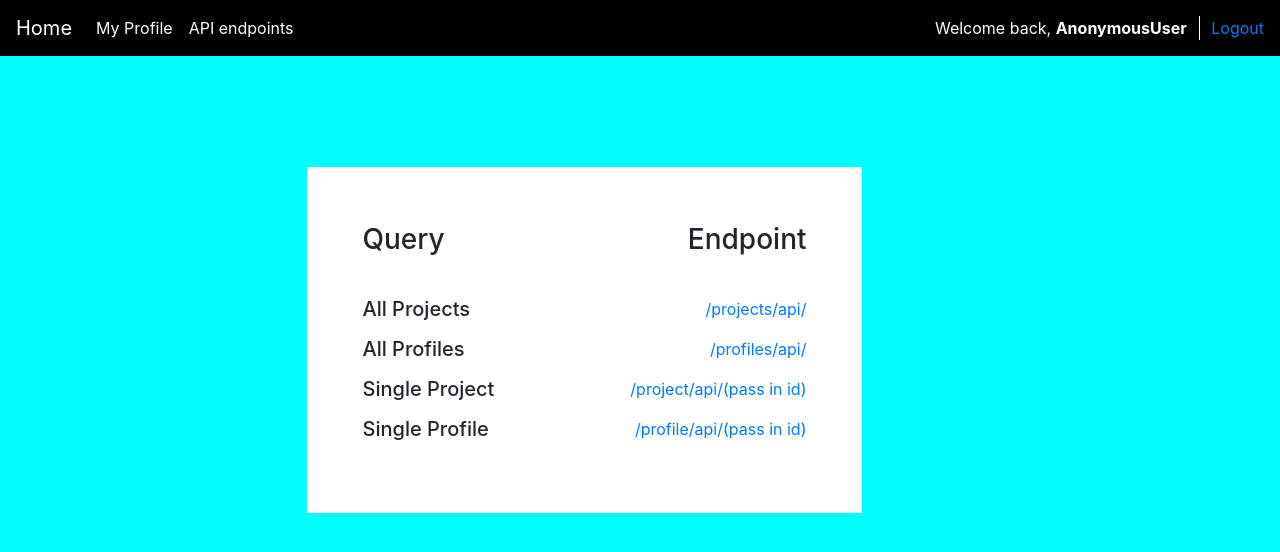
After one commit to dancan-sandys/awwards, a Django app: page /endpoints/ in a window 1280 px wide. The commit adds this page. Shown: the top 552 px of the page. Run offline with Django 3.2, Linux system fonts and the light colour scheme; some libraries are stand-ins or nearby versions.

Commit message:
add styling to the update profile and API endpoints pages

```diff
--- a/awward/static/css/main.css
+++ b/awward/static/css/main.css
@@ -11,3 +11,20 @@
 body{
     background-color: cyan;
 }
+
+.endpoints{
+    display: flex;
+    flex-direction: column;
+    justify-content: center;
+    align-self: center;
+    margin: 10% 20%;
+    width: 50%;
+    background-color: white;
+    padding: 5%;
+}
+
+.endpoint{
+    display: flex;
+    flex-direction: row;
+    justify-content: space-between;
+}
--- /dev/null
+++ b/awward/templates/endpoints.html
@@ -0,0 +1,44 @@
+{%extends 'base.html'%}
+
+{%block content%}
+    <div class="container">
+        <div class="endpoints">
+
+            <div class="endpoint">
+
+                <h3> Query </h3>
+                <h3> Endpoint </h3>
+            </div>
+            <hr class="text-dark">
+
+            <div class="allprojects endpoint">
+
+                <h5>All Projects </h5>
+                <p> <a href="{%url 'projectsapi'%}">/projects/api/</a></p>
+            </div>
+
+            <div class="allprofiles endpoint">
+
+                <h5>All Profiles </h5>
+                <p><a href="{%url 'profilesapi'%}">/profiles/api/</a></p>
+            </div>
+
+            <div class="singleproject endpoint">
+
+                <h5>Single Project <small></small> </h5>
+                <p><a href="{%url 'singleprojectsapi' 1%}">/project/api/(pass in id)</a></p>
+            </div>
+
+            <div class="singleprofile endpoint">
+
+                <h5>Single Profile <small></small> </h5>
+                <p><a href="{%url 'singleprofilesapi' 7%}">/profile/api/(pass in id)</a></p>
+            </div>
+
+
+
+        </div>
+
+    </div>
+
+{%endblock%}
--- a/awward/templates/navbar.html
+++ b/awward/templates/navbar.html
@@ -10,7 +10,7 @@
         </li>
 
         <li class="nav-item active">
-          <a class="nav-link" href="{% url 'profilepage'%}">API endpoints <span class="sr-only">(current)</span></a>
+          <a class="nav-link" href="{% url 'endpoints'%}">API endpoints <span class="sr-only">(current)</span></a>
         </li>
 
       </ul>
--- a/awward/urls.py
+++ b/awward/urls.py
@@ -16,6 +16,7 @@ urlpatterns = [
     url(r'profiles/api/$', views.profilesapi, name='profilesapi'),
     url(r'project/api/(\d+)$', views.singleprojectsapi, name='singleprojectsapi'),
     url(r'profile/api/(\d+)$', views.singleprofilesapi, name='singleprofilesapi'),
+    url(r'endpoints/$', views.allendpoints, name='endpoints'),
 
 
 ]
--- a/awward/views.py
+++ b/awward/views.py
@@ -195,6 +195,11 @@ def singleprofilesapi(request, id):
 
     return Response(serializer.data)
 
+def allendpoints(request):
+
+    return render(request, 'endpoints.html')
+
+
 #login and register styling
 #Rest api
 #Search
```
Also changed, not shown: awward/static/css/forms.css (+51 -0 lines), awward/templates/profile/update.html (+24 -8 lines), awward/templates/projects/addproject.html (+47 -5 lines).
